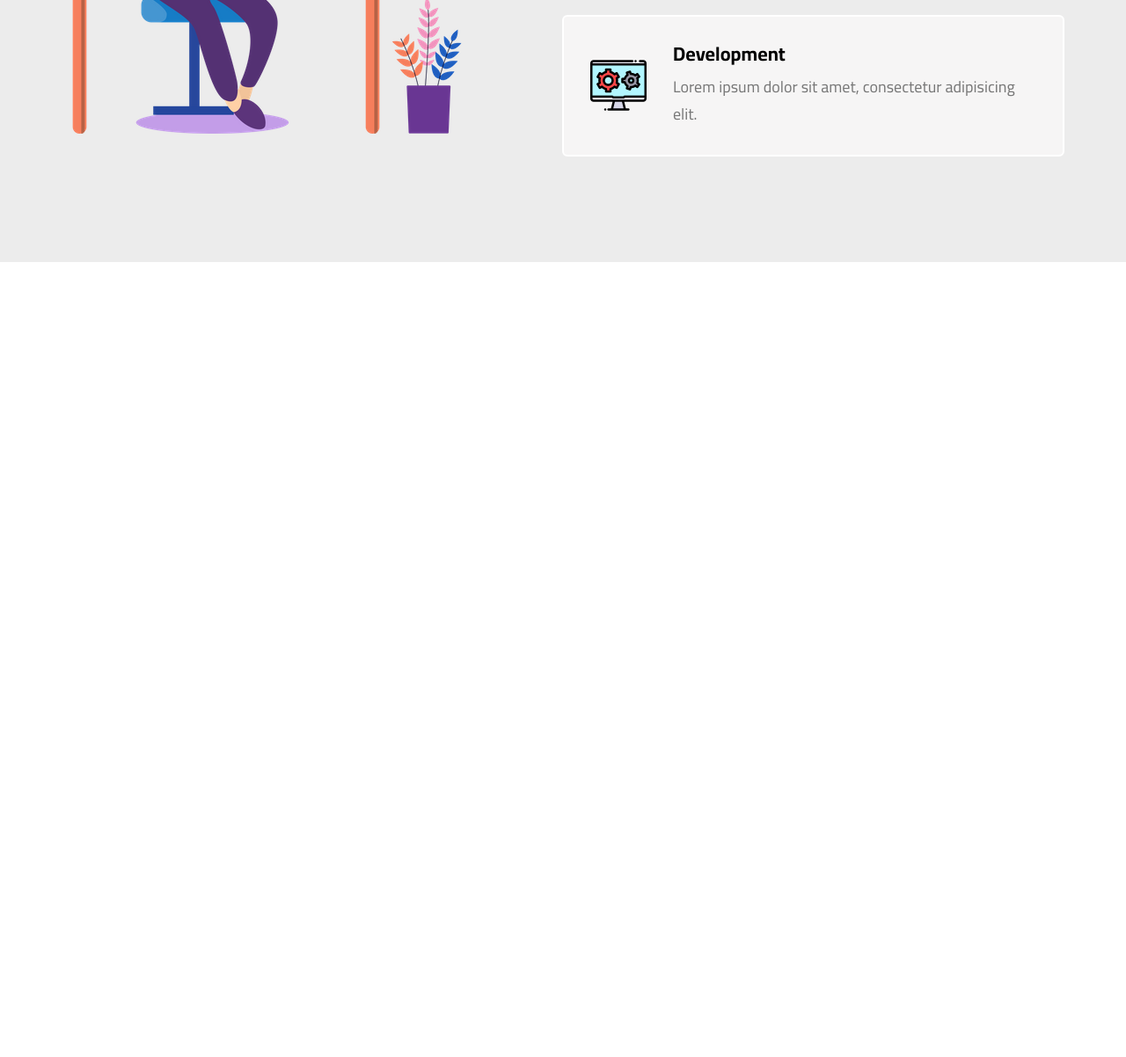
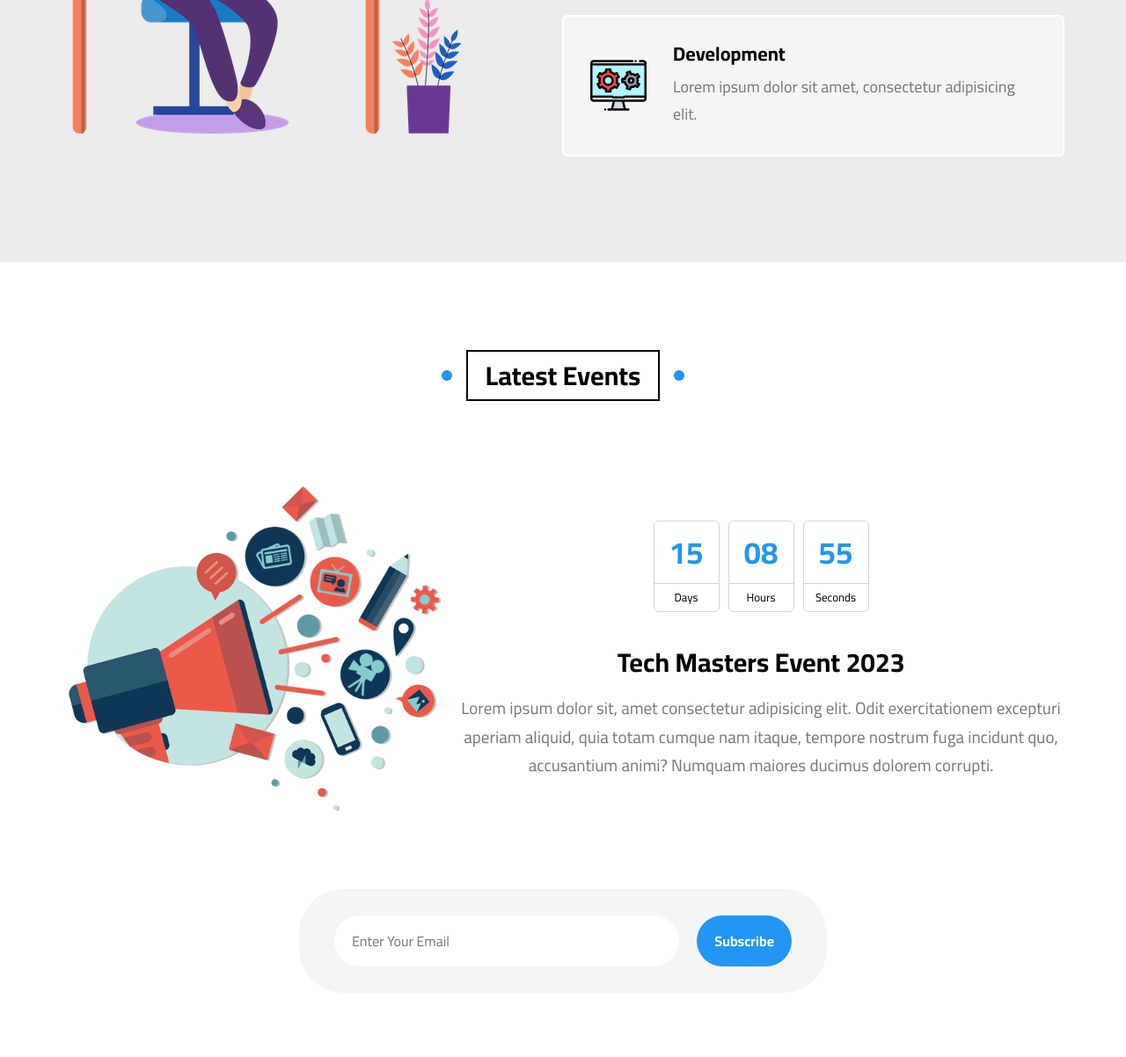
Before and after one commit to Abd-Elhadi/Elzero-Template, a plain HTML site: page index.html in a window 1280 px wide. Shown: the part 9046-10248 px from the top of the page at 88% size. Before the commit the page ends 9344 px from the top, so only its background shows below. Drawn offline with Linux system fonts and the light colour scheme; a web font is replaced by a local one.

Commit message:
events section

```diff
--- a/css/elzero.css
+++ b/css/elzero.css
@@ -941,7 +941,135 @@ ul {
     font-size: 18px;
 }
 /* end work steps */
-/* start animation */
+/* start events */
+/* start events */
+.events {
+    padding-top: var(--main-padding-top);
+    padding-bottom: var(--main-padding-bottom);
+    position: relative;
+}
+.events .container {
+    display: flex;
+    align-items: center;
+    flex-wrap: wrap;
+}
+.events img {
+    max-width: 450px;
+}
+@media (max-width: 991px) {
+    .events img {
+        display: none;
+    }
+}
+.events .info {
+    flex: 1;
+}
+.events .info .time {
+    display: flex;
+    align-items: center;
+    margin: 20px auto;
+    gap: 10px;
+    justify-content: center;
+}
+.events .info .time .unit {
+    border: 1px solid #d4d4d4;
+    border-radius: 6px;
+    text-align: center;
+    width: 75px;
+    transition: var(--main-transition);
+}
+.events .info .time span {
+    display: block;
+    transition: var(--main-transition);
+}
+.events .info .time .unit span:first-child {
+    font-size: 35px;
+    padding: 15px;
+    color: var(--main-color);
+    font-weight: bold;
+}
+.events .info .time .unit span:last-child {
+    padding: 8px 10px;
+    font-size: 13px;
+    border-top: 1px solid #d4d4d4;
+}
+.events .info .time .unit:hover,
+.events .info .time .unit:hover span:last-child {
+    border-color: var(--main-color);
+}
+.events .title {
+    text-align: center;
+    margin: 40px 0 0;
+    font-size: 30px;
+    font-weight: bold;
+}
+.events .description {
+    text-align: center;
+    line-height: 1.7;
+    font-size: 19px;
+    color: #777;
+}
+.events .subscribe {
+    width: 100%;
+    margin: 50px;
+}
+.events .subscribe form {
+    width: 600px;
+    margin: 20px auto;
+    padding: 30px 40px;
+    background-color: #F6F5F5;
+    border-radius: 50px;
+    display: flex;
+    gap: 20px;
+}
+@media (max-width: 767px) {
+    .events .subscribe form {
+        max-width: 100%;
+        padding: 20px;
+        flex-direction: column;
+        border-radius: 0;
+    }
+}
+.events .subscribe form input[type="email"] {
+    padding: 20px;
+    border-radius: 50px;
+    border: none;
+    flex: 1;
+    caret-color: var(--main-color);
+}
+@media (max-width: 767px) {
+    .events .subscribe form input[type="email"] {
+        border-radius: 0;
+    }
+}
+.events .subscribe form input[type="email"]:focus {
+    outline: none;
+}
+.events .subscribe form input[type="email"]::placeholder {
+    transition: opacity var(--main-transition);
+}
+.events .subscribe form input[type="email"]:focus::placeholder {
+    opacity: 0;
+}
+.events .subscribe form input[type="submit"] {
+    border-radius: 50px;
+    border: none;
+    background-color: var(--main-color);
+    color: white;
+    font-weight: bold;
+    padding: 20px;
+    cursor: pointer;
+    transition: var(--main-transition);
+}
+@media (max-width: 767px) {
+    .events .subscribe form input[type="submit"] {
+        border-radius: 0;
+    }
+}
+.events .subscribe form input[type="submit"]:hover {
+    background-color: var(--main-color-alternative);
+}
+/* end animation */
 @keyframes up-and-down {
     0%, 100% {
         top: 0;
--- a/index.html
+++ b/index.html
@@ -608,6 +608,40 @@
         </div>
     </div>
     <!-- end work steps -->
+    <!-- start events -->
+    <div class="events" id="events">
+        <h2 class="main-title">Latest Events</h2>
+        <div class="container">
+            <img src="imgs/events.png" alt="">
+            <div class="info">
+                <div class="time">
+                    <div class="unit">
+                        <span>15</span>
+                        <span>Days</span>
+                    </div>
+                    <div class="unit">
+                        <span>08</span>
+                        <span>Hours</span>
+                    </div>
+                    <div class="unit">
+                        <span>55</span>
+                        <span>Seconds</span>
+                    </div>
+                </div>
+                <h2 class="title">Tech Masters Event 2023</h2>
+                <p class="description">Lorem ipsum dolor sit, amet consectetur adipisicing elit. Odit exercitationem
+                    excepturi aperiam aliquid, quia totam cumque nam itaque, tempore nostrum fuga incidunt quo,
+                    accusantium animi? Numquam maiores ducimus dolorem corrupti.</p>
+            </div>
+            <div class="subscribe">
+                <form action="">
+                    <input type="email" placeholder="Enter Your Email">
+                    <input type="submit" value="Subscribe">
+                </form>
+            </div>
+        </div>
+    </div>
+    <!-- end events -->
 </body>
 
 </html>
```
